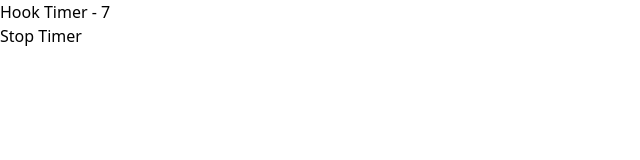
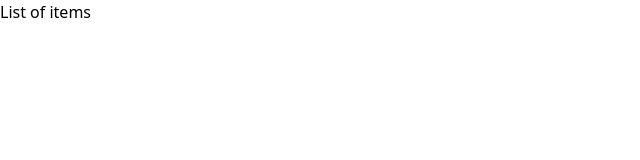
Before and after one commit to AmitParihar17/ReactTsx, a React (Vite) app in the folder typescript/: page / in a window 1280 px wide. Shown: the top 160 px of the page, without its empty margins (0-640 px from the left). Built offline with nearby package versions, Linux system fonts and the light colour scheme.

Commit message:
Generics

```diff
--- a/typescript/src/App.tsx
+++ b/typescript/src/App.tsx
@@ -2,7 +2,9 @@
 // import Person from "./components/Person"
 // import { PersonList } from "./components/PersonList";
 
-import MutableRef from "./components/ref/MutableRef"
+import { List } from "./components/generic/List";
+
+// import MutableRef from "./components/ref/MutableRef"
 
 // import Button from "./components/Button"
 // import Container from "./components/Container";
@@ -50,9 +52,6 @@ import MutableRef from "./components/ref/MutableRef"
 
 //  export default App
 
-
-
-
 // export const App = () => {
 //   return (
 //     <div>
@@ -66,8 +65,6 @@ import MutableRef from "./components/ref/MutableRef"
 //   );
 // }
 
-
-
 // export const App = () => {
 //   return (
 //     <div>
@@ -79,8 +76,6 @@ import MutableRef from "./components/ref/MutableRef"
 //     </div>
 //   )
 // }
-
-
 
 // export const App = () => {
 //   return (
@@ -99,17 +94,48 @@ import MutableRef from "./components/ref/MutableRef"
 //        <User />
 //     </UserContextProvider>
 
-
 //     </div>
 //   )
 // }
 
+//  export const App = () => {
+//   return (
+//     <div>
+//       <MutableRef />
+//     </div>
+//   )
+// }
 
-
- export const App = () => {
+export const App = () => {
   return (
     <div>
-      <MutableRef />
+      {/* <List
+        items={["Batman", "Spiderman", "Shaktiman"]}
+        onClick={(item) => console.log(item)}
+      />
+
+      <List items={[1, 2, 3]} onClick={(item) => console.log(item)} /> */}
+
+      <List
+        items={[
+          {
+            id: 1,
+            first: "Amit",
+            last: "Parihar",
+          },
+          {
+            id: 2,
+            first: "Chirag",
+            last: "Parihar",
+          },
+          {
+            id: 3,
+            first: "jaya",
+            last: "Thakur",
+          },
+        ]}
+        onClick={(item) => console.log(item)}
+      />
     </div>
-  )
-}
+  );
+};
--- /dev/null
+++ b/typescript/src/components/generic/List.tsx
@@ -0,0 +1,17 @@
+type ListProps<T> = {
+  items: T [];
+  onClick: (value: T) => void;
+};
+
+export const List =<T extends {id : number}> ({ items, onClick }: ListProps<T>) => {
+  return (
+    <div>
+      <h2>List of items</h2>
+      {items.map((item) => {
+        return <div key={item.id} onClick={() => onClick(item)}></div>;
+      })}
+
+
+    </div>
+  );
+};
```
